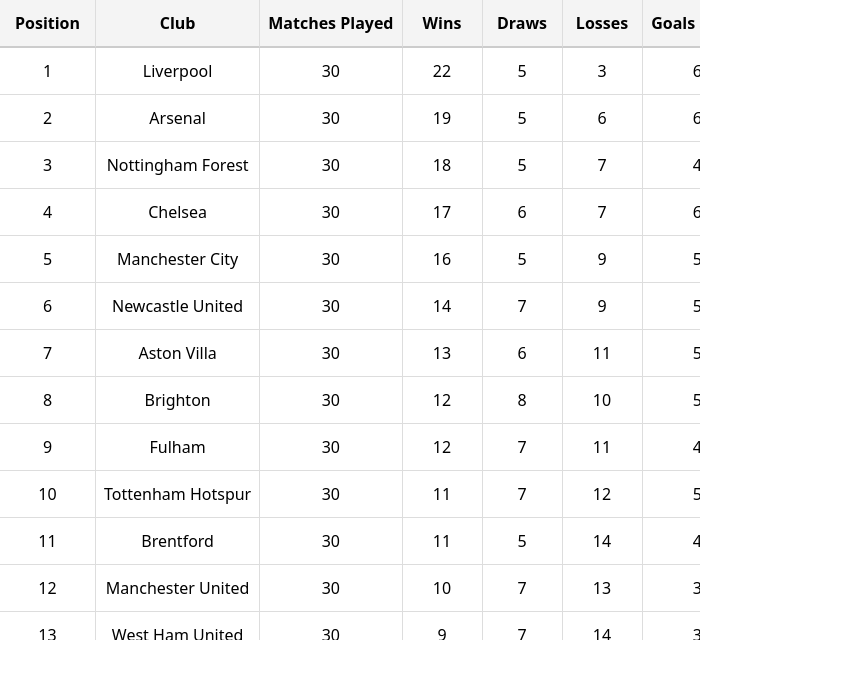
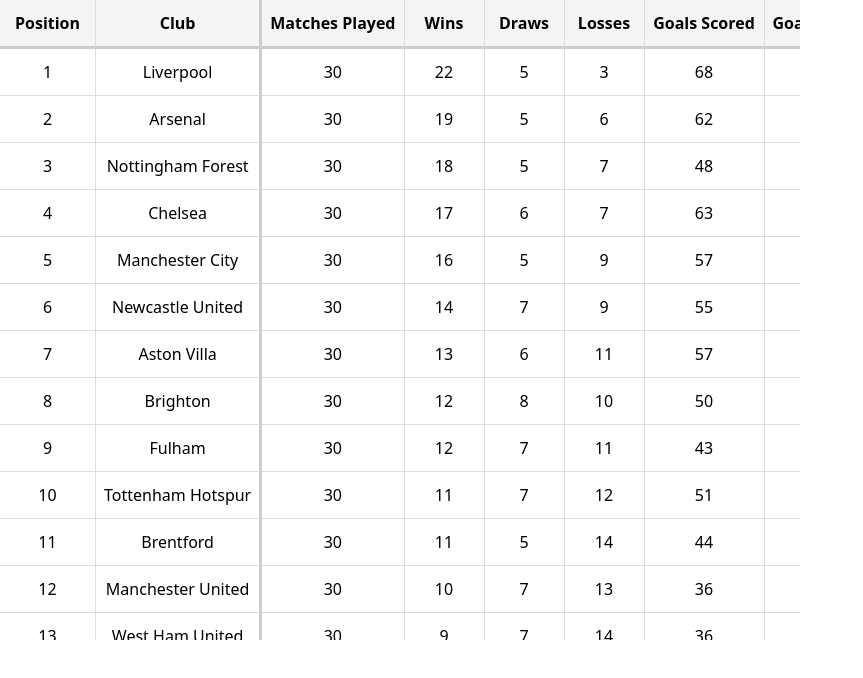
Before and after one commit to ryan50500/tournament-table, a React (Vite) app: page / in a window 1280 px wide. Shown: the top 678 px of the page, without its empty margins (0-863 px from the left). Built offline with nearby package versions, Linux system fonts and the light colour scheme.

Commit message:
increase table size, slightly thicken borders, and improve README explanations

```diff
--- a/src/components/LeagueTable.css
+++ b/src/components/LeagueTable.css
@@ -11,7 +11,7 @@
 .leagueTable__wrapper {
   overflow: auto;
   max-height: 80vh;
-  max-width: 700px; /* Intentionally narrow to demonstrate horizontal sticky columns */
+  max-width: 800px; /* Intentionally narrow to demonstrate horizontal sticky columns */
 }
 
 .leagueTable {
@@ -60,7 +60,7 @@
   z-index: 2;
   font-weight: bold;
   background-color: #f4f4f4;
-  border-bottom: 2px solid #ccc;
+  border-bottom: 3px solid #ccc;
 }
 
 /* Horizontally sticky Position column */
@@ -72,15 +72,17 @@
 }
 
 /* Horizontally sticky Club column — left offset matches Position column width */
-.leagueTable__cell--club {
+.leagueTable .leagueTable__cell--club {
   position: sticky;
   left: 96px;
-  z-index: 1;
+  z-index: 2;
   background-color: #fff;
+  border-right: 3px solid #ccc;
 }
 
 /* Header intersection cells sit above both sticky axes */
 .leagueTable__header .leagueTable__cell--pos,
 .leagueTable__header .leagueTable__cell--club {
   z-index: 3;
+  background-color:#f4f4f4;
 }
--- a/src/index.css
+++ b/src/index.css
@@ -22,5 +22,4 @@
 #root {
   width: 1280px;
   max-width: 100%;
-  margin: 0 auto;
 }
```
Also changed, not shown: 2 other files (tests, documents, lock files or other folders).
